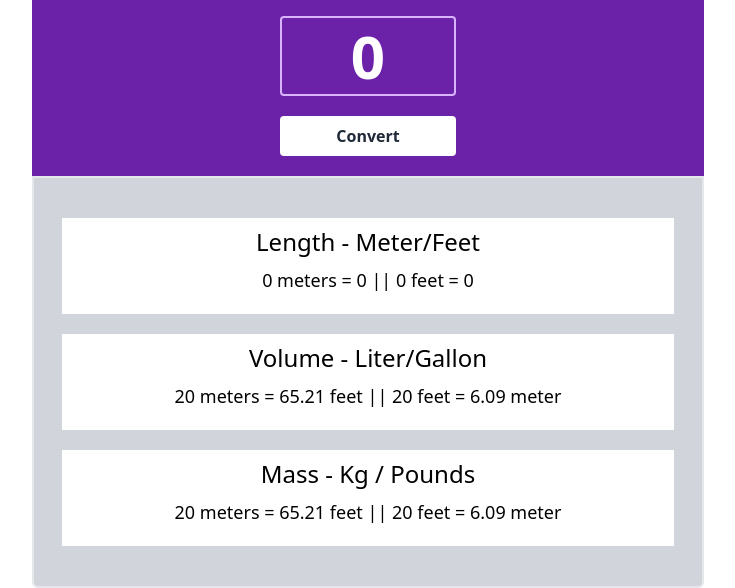
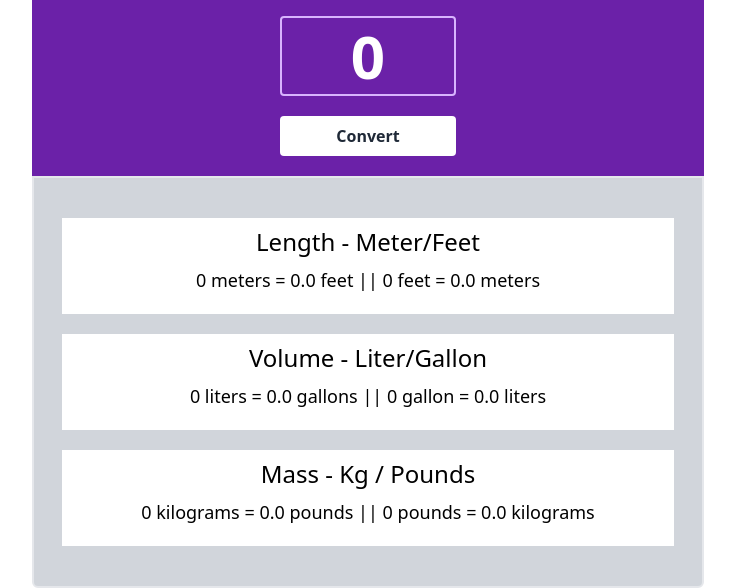
Before and after one commit to MSzoot/metric---imperial-unit-converter-vanilla-JS---tailwind-css, a website: page index.html in a window 1280 px wide. Both pictures are taken after a click on the button "Convert". Shown: the part 244-832 px from the top of the page, without its empty margins (272-1007 px from the left). Drawn offline with Linux system fonts and the light colour scheme.

Commit message:
final v1.0

```diff
--- a/index.html
+++ b/index.html
@@ -48,15 +48,11 @@
       </div>
       <div class="w-11/12 text-center bg-white h-24 mx-auto my-5">
         <h1 class="text-2xl my-2">Volume - Liter/Gallon</h1>
-        <p class="text-lg" id="Volume">
-          20 meters = 65.21 feet || 20 feet = 6.09 meter
-        </p>
+        <p class="text-lg" id="Volume"></p>
       </div>
       <div class="w-11/12 text-center bg-white h-24 mx-auto mb-10">
         <h1 class="text-2xl my-2">Mass - Kg / Pounds</h1>
-        <p class="text-lg" id="Mass">
-          20 meters = 65.21 feet || 20 feet = 6.09 meter
-        </p>
+        <p class="text-lg" id="Mass"></p>
       </div>
     </div>
   </body>
--- a/script.js
+++ b/script.js
@@ -14,6 +14,8 @@ const mass = document.getElementById("Mass");
 
 
 let convert = ()=> {
-    length.textContent = `${number.value} meters = ${number.value * 3.281.toFixed(2)}   ||   ${number.value} feet = ${number.value / 3.281.toFixed(2)} `
+    length.textContent = `${number.value} meters = ${parseFloat(number.value * 3.281).toFixed(1)} feet  ||   ${number.value} feet = ${parseFloat(number.value / 3.281).toFixed(1)} meters `
+    volume.textContent = `${number.value} liters = ${parseFloat(number.value * 0.264).toFixed(1)} gallons  ||   ${number.value} gallon = ${parseFloat(number.value / 0.264).toFixed(1)} liters `
+    mass.textContent = `${number.value} kilograms = ${parseFloat(number.value * 2.204).toFixed(1)} pounds   ||   ${number.value} pounds = ${parseFloat(number.value / 2.204).toFixed(1)} kilograms `
 
 }
```
